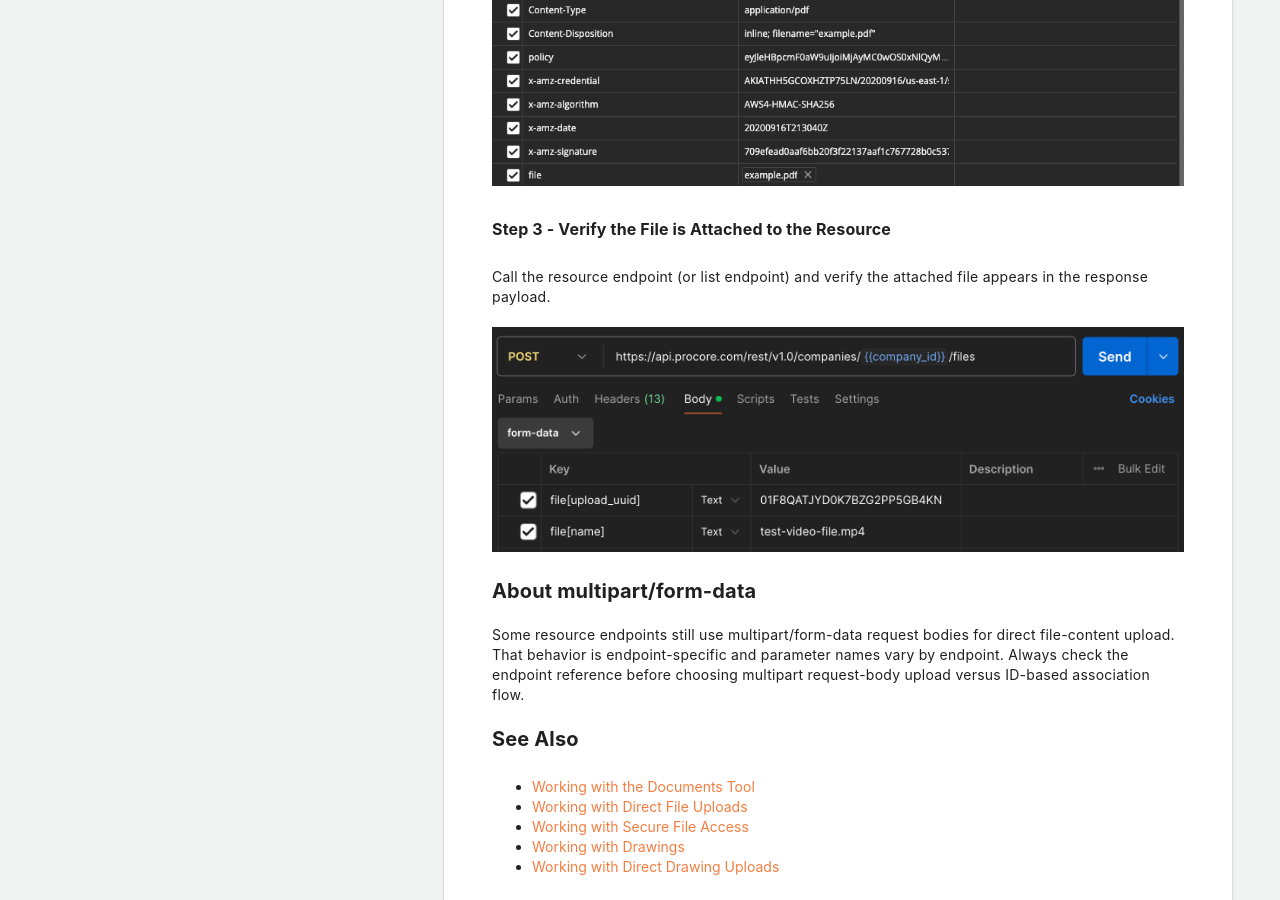
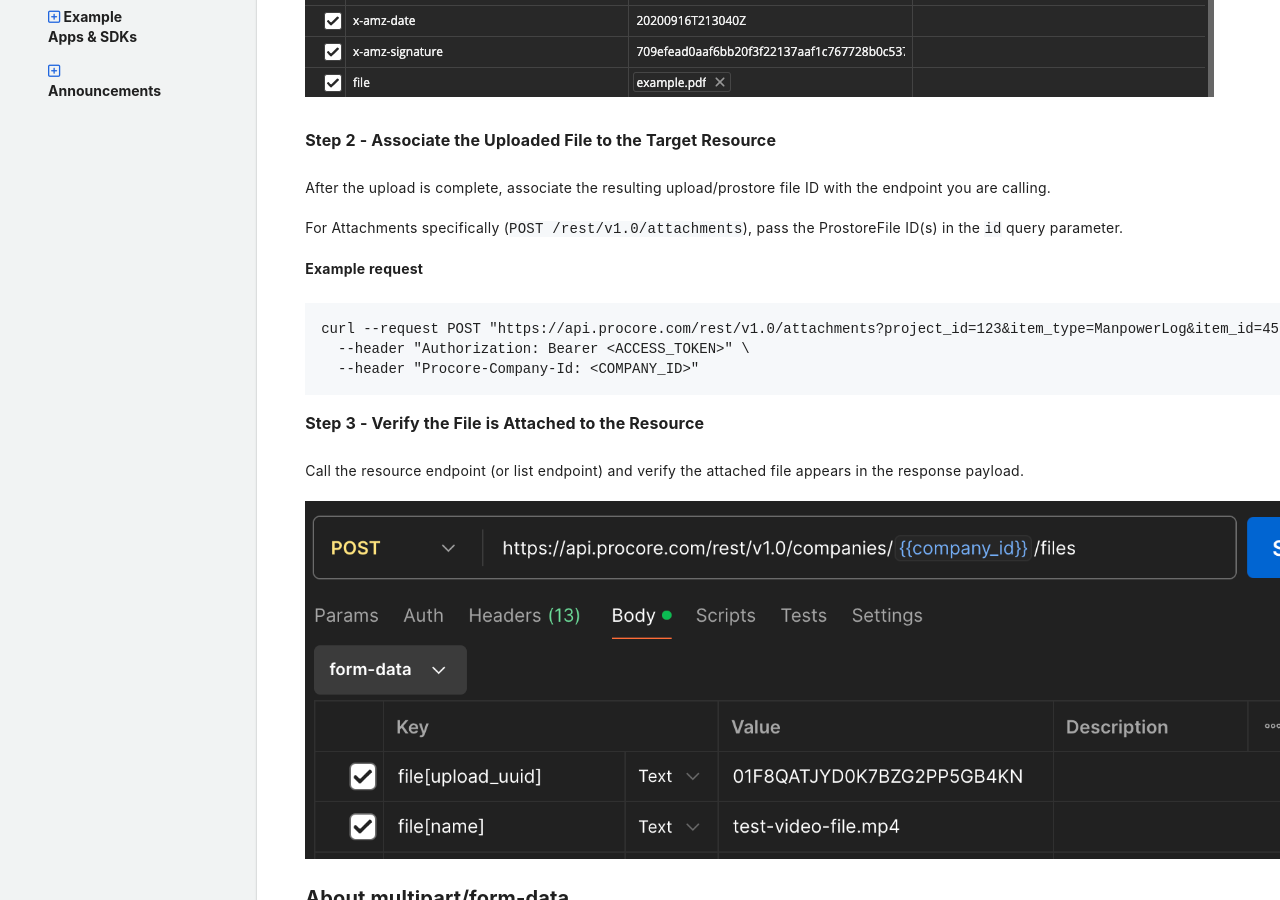
Before and after one commit to procore/documentation, a Jekyll site: the page built from tutorials/attachments.md, in a window 1280 px wide and 900 px high, scrolled down 1045 px. Built offline with Jekyll 4.4.1, drawn with Linux system fonts in a browser that asks for light colours; comment, search, counter and statistics services are not loaded.

Commit message:
PPC2-7778: align attachments flow screenshot with step semantics
Move the direct-upload screenshot to Step 1 and replace Step 2 imagery with an explicit attachments-by-id request example so the visuals and instructions no longer conflict.

Co-authored-by: Cursor <cursoragent@cursor.com>

````diff
--- a/tutorials/attachments.md
+++ b/tutorials/attachments.md
@@ -24,13 +24,21 @@ Use the Uploads guide for complete request/response details:
 
 - [Working with Direct File Uploads]({{ site.url }}{{ site.baseurl }}{% link tutorials/tutorial_uploads.md %})
 
+![Direct Upload to Storage Service]({{ site.baseurl }}/assets/guides/attachments-direct-upload-step1.png)
+
 ### Step 2 - Associate the Uploaded File to the Target Resource
 
 After the upload is complete, associate the resulting upload/prostore file ID with the endpoint you are calling.
 
 For Attachments specifically (`POST /rest/v1.0/attachments`), pass the ProstoreFile ID(s) in the `id` query parameter.
 
-![Direct File Upload]({{ site.baseurl }}/assets/guides/postman-direct-file-upload.png)
+**Example request**
+
+```bash
+curl --request POST "https://api.procore.com/rest/v1.0/attachments?project_id=123&item_type=ManpowerLog&item_id=456&id[]=111&id[]=112" \
+  --header "Authorization: Bearer <ACCESS_TOKEN>" \
+  --header "Procore-Company-Id: <COMPANY_ID>"
+```
 
 ### Step 3 - Verify the File is Attached to the Resource
 
````
Also changed, not shown: assets/guides/attachments-direct-upload-step1.png (added).
